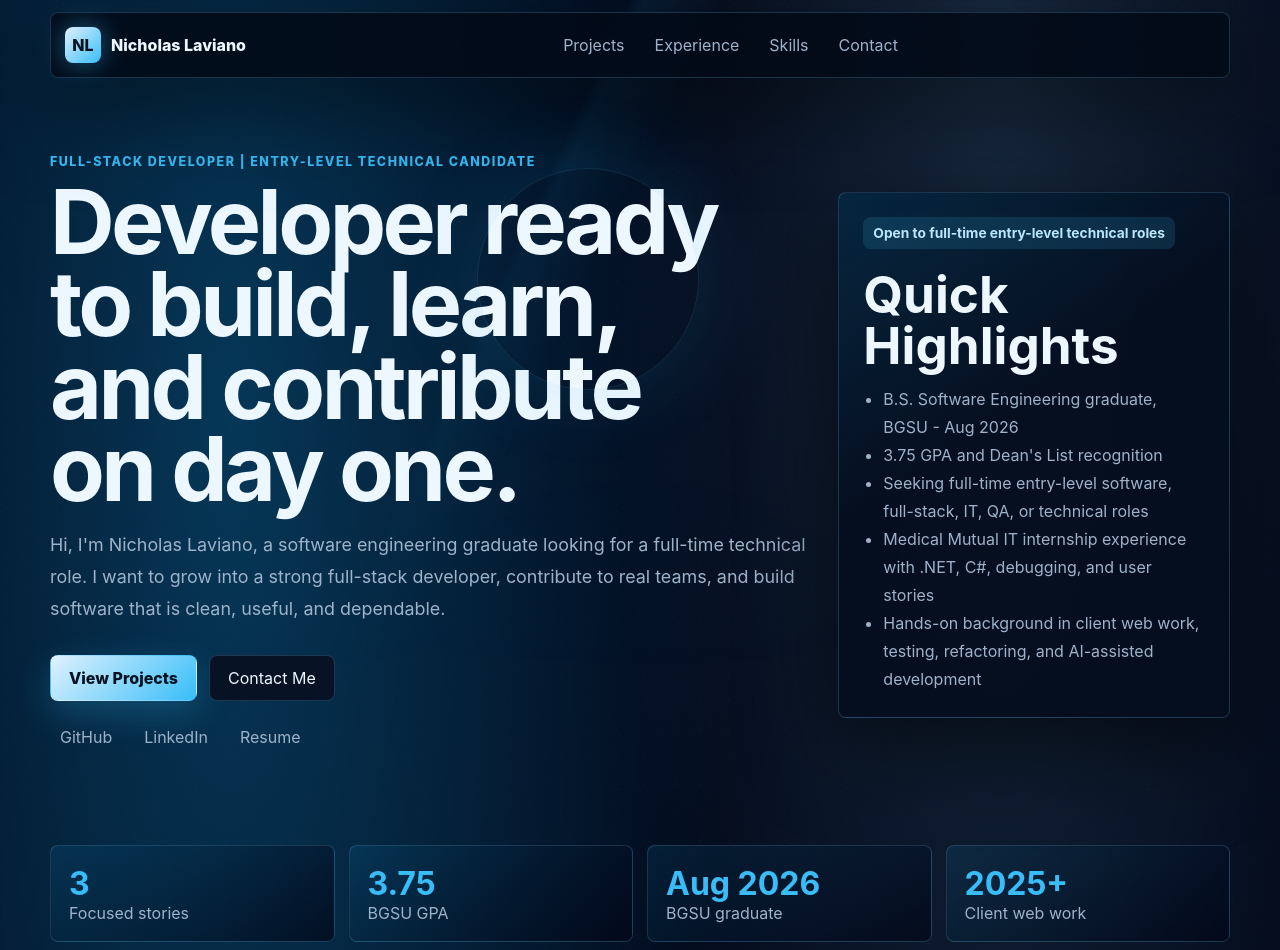
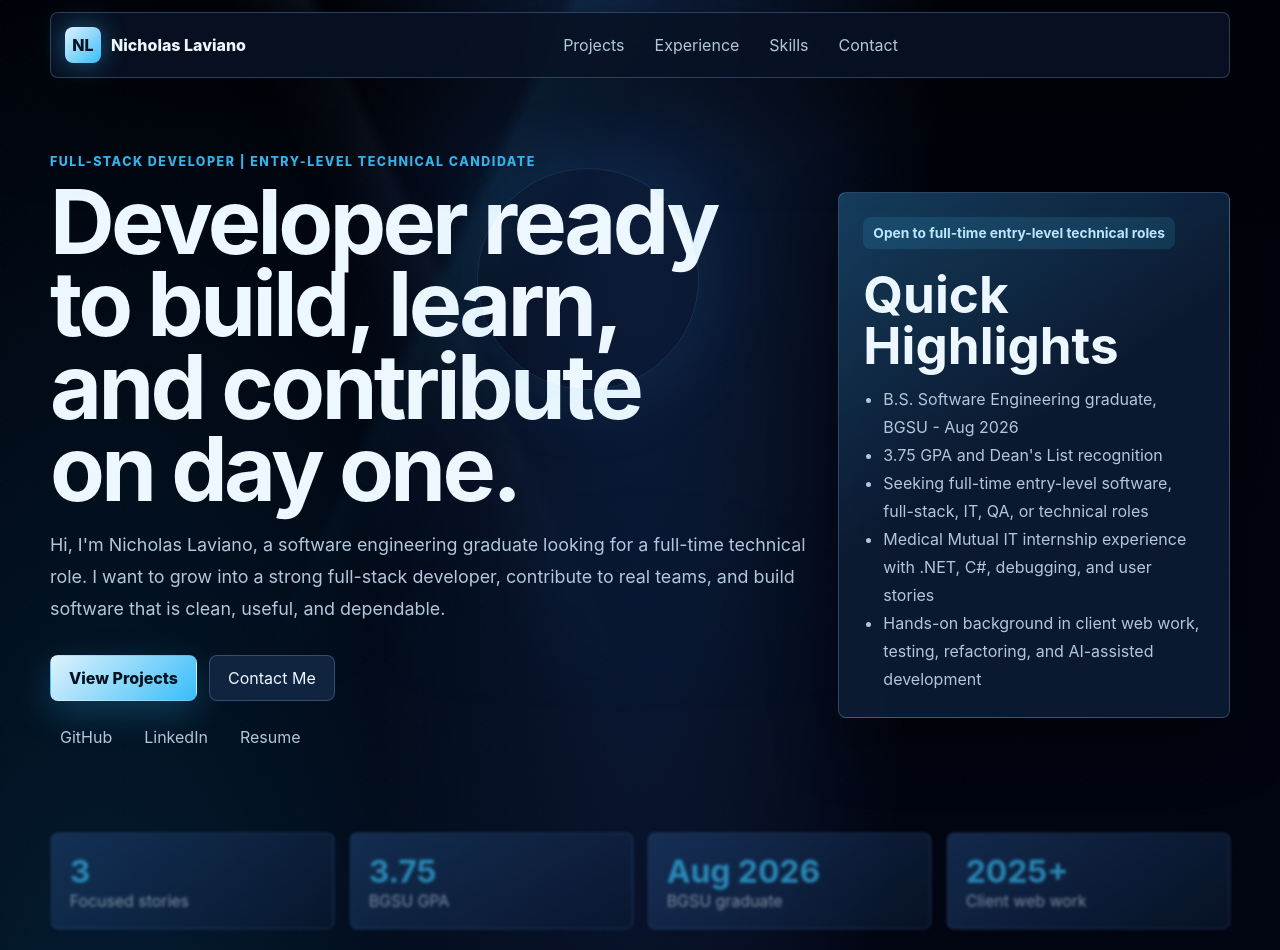
Before and after one commit to Nicklavi11/WebPortfolio, an Angular app: page / in a window 1280 px wide. Shown: the top 950 px of the page. Built offline with nearby package versions, Linux system fonts and the light colour scheme.

Commit message:
Tune dark theme and scroll motion

```diff
--- a/src/app/app.ts
+++ b/src/app/app.ts
@@ -163,7 +163,7 @@ export class App {
   ];
 
   protected readonly skillGroups = [
-    { title: 'Languages', skills: ['C#', 'C++', 'C', 'Java', 'JavaScript', 'HTML/CSS', 'SQL', 'Python'] },
+    { title: 'Languages', skills: ['C#', 'C++', 'Java', 'JavaScript', 'HTML/CSS', 'SQL', 'Python'] },
     { title: 'Full-Stack + IT', skills: ['.NET Framework', 'User Stories', 'Spike Investigations', 'Troubleshooting', 'Corporate Workflow'] },
     { title: 'Testing + Quality', skills: ['JUnit', 'Pytest', 'Refactoring', 'CI', 'Debugging'] },
     { title: 'Tools + Concepts', skills: ['Git', 'GitHub', 'GitLab', 'Maven', 'CMake', 'OOP', 'SOLID', 'Prompt Engineering', 'AI-First Development'] }
--- a/src/styles.css
+++ b/src/styles.css
@@ -28,11 +28,11 @@ textarea {
 
 .site-shell {
   --bg: #020617;
-  --surface: rgba(5, 14, 30, 0.84);
-  --surface-strong: #071225;
+  --surface: rgba(13, 28, 53, 0.86);
+  --surface-strong: #10243f;
   --text: #edf7ff;
-  --muted: #9eb3ca;
-  --line: rgba(125, 211, 252, 0.2);
+  --muted: #b3c7db;
+  --line: rgba(147, 197, 253, 0.26);
   --accent: #38bdf8;
   --accent-2: #7dd3fc;
   --accent-3: #0ea5e9;
@@ -42,11 +42,12 @@ textarea {
   color: var(--text);
   position: relative;
   background:
-    radial-gradient(ellipse at 18% 10%, rgba(14, 165, 233, 0.3), transparent 34%),
-    radial-gradient(ellipse at 78% 0%, rgba(125, 211, 252, 0.18), transparent 28%),
-    linear-gradient(135deg, rgba(56, 189, 248, 0.08) 0 1px, transparent 1px 26px),
-    linear-gradient(180deg, #020617 0%, #030b1c 38%, #01040d 100%);
-  background-size: auto, auto, 28px 28px, auto;
+    radial-gradient(ellipse at 50% -10%, rgba(59, 130, 246, 0.26), transparent 34%),
+    radial-gradient(ellipse at 8% 28%, rgba(14, 165, 233, 0.16), transparent 28%),
+    radial-gradient(ellipse at 92% 42%, rgba(125, 211, 252, 0.1), transparent 24%),
+    linear-gradient(120deg, rgba(125, 211, 252, 0.06) 0 1px, transparent 1px 30px),
+    linear-gradient(180deg, #01030a 0%, #020617 36%, #02040b 100%);
+  background-size: auto, auto, auto, 30px 30px, auto;
 }
 
 .site-shell::before {
@@ -56,9 +57,10 @@ textarea {
   z-index: 0;
   pointer-events: none;
   background:
-    linear-gradient(115deg, transparent 0 38%, rgba(56, 189, 248, 0.08) 39%, transparent 44%),
-    radial-gradient(circle at 50% 110%, rgba(14, 165, 233, 0.16), transparent 38%);
-  mask-image: linear-gradient(to bottom, black, transparent 85%);
+    linear-gradient(115deg, transparent 0 34%, rgba(56, 189, 248, 0.1) 35%, transparent 41%),
+    linear-gradient(245deg, transparent 0 58%, rgba(147, 197, 253, 0.07) 59%, transparent 64%),
+    radial-gradient(circle at 50% 108%, rgba(14, 165, 233, 0.2), transparent 36%);
+  mask-image: linear-gradient(to bottom, black, transparent 90%);
 }
 
 .site-header,
@@ -105,7 +107,7 @@ main,
   margin-top: 12px;
   border: 1px solid var(--line);
   border-radius: 8px;
-  background: rgba(3, 10, 24, 0.9);
+  background: rgba(8, 18, 36, 0.88);
   padding: 12px 14px;
   box-shadow: var(--shadow);
   backdrop-filter: blur(18px);
@@ -340,14 +342,14 @@ h3 {
   border: 1px solid var(--line);
   border-radius: 8px;
   background: var(--surface);
-  box-shadow: var(--shadow);
+  box-shadow: 0 22px 64px rgba(0, 0, 0, 0.42);
 }
 
 .hero-panel {
   padding: 24px;
   background:
-    linear-gradient(145deg, rgba(14, 165, 233, 0.16), transparent 42%),
-    rgba(5, 14, 30, 0.9);
+    linear-gradient(145deg, rgba(56, 189, 248, 0.22), transparent 46%),
+    rgba(13, 28, 53, 0.9);
 }
 
 .availability {
@@ -380,7 +382,7 @@ h3 {
 .stat {
   border: 1px solid var(--line);
   border-radius: 8px;
-  background: linear-gradient(145deg, rgba(14, 165, 233, 0.11), rgba(2, 6, 23, 0.72));
+  background: linear-gradient(145deg, rgba(30, 64, 111, 0.9), rgba(12, 27, 52, 0.84));
   padding: 18px;
 }
 
@@ -409,9 +411,9 @@ h3 {
 .timeline-item,
 .skill-card,
 .contact-band {
-  animation: fadeUp both;
+  animation: scrollFade both;
   animation-timeline: view();
-  animation-range: entry 8% cover 34%;
+  animation-range: entry 0% exit 100%;
 }
 
 .section-head.compact {
@@ -503,7 +505,7 @@ h3 {
 }
 
 .education {
-  background: linear-gradient(135deg, rgba(56, 189, 248, 0.16), rgba(2, 6, 23, 0.6));
+  background: linear-gradient(135deg, rgba(56, 189, 248, 0.22), rgba(13, 28, 53, 0.9));
 }
 
 .skills-grid {
@@ -517,6 +519,10 @@ h3 {
   gap: 24px;
   margin-block: 40px 76px;
   padding: 30px;
+  background:
+    linear-gradient(135deg, rgba(56, 189, 248, 0.22), rgba(13, 28, 53, 0.92) 46%, rgba(30, 64, 111, 0.86)),
+    var(--surface);
+  border-color: rgba(125, 211, 252, 0.36);
 }
 
 .copy-status {
@@ -558,15 +564,24 @@ h3 {
   }
 }
 
-@keyframes fadeUp {
-  from {
+@keyframes scrollFade {
+  0% {
     opacity: 0;
-    transform: translateY(34px);
+    transform: translateY(56px) scale(0.965);
+    filter: blur(8px);
   }
 
-  to {
+  22%,
+  72% {
     opacity: 1;
-    transform: translateY(0);
+    transform: translateY(0) scale(1);
+    filter: blur(0);
+  }
+
+  100% {
+    opacity: 0.2;
+    transform: translateY(-34px) scale(0.985);
+    filter: blur(4px);
   }
 }
 
```
